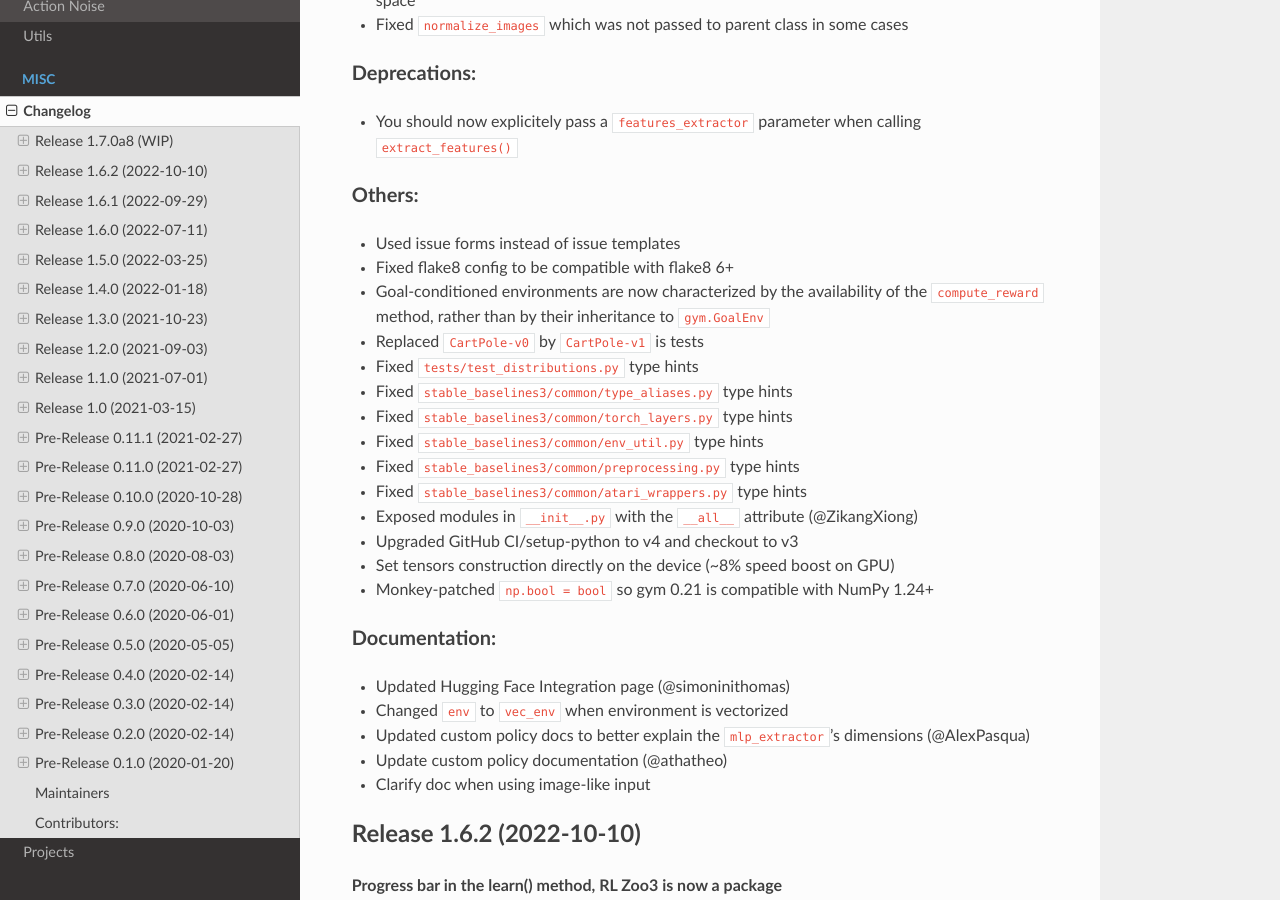
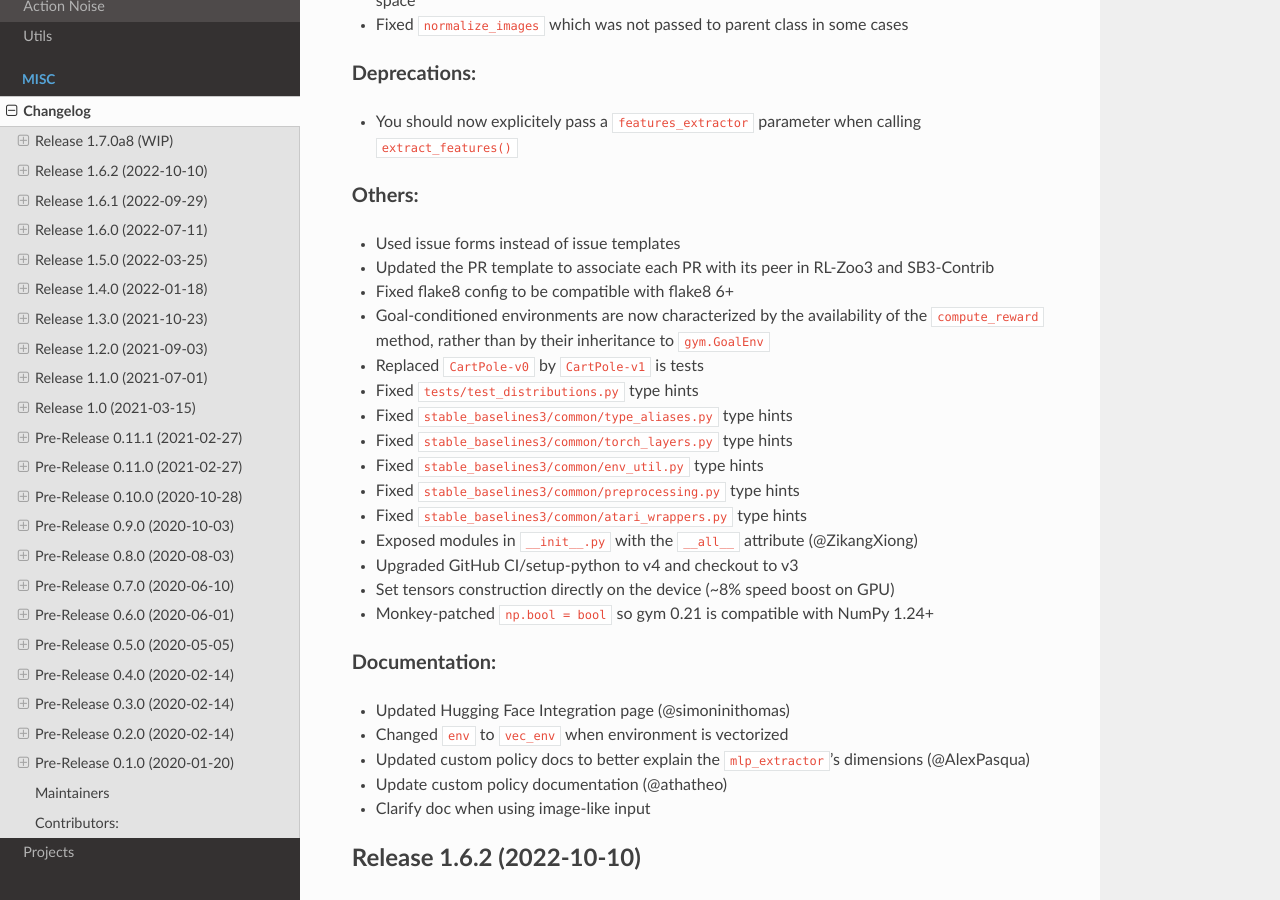
Before and after one commit to DLR-RM/stable-baselines3, a Sphinx documentation site: the page built from docs/misc/changelog.rst, in a window 1280 px wide and 900 px high, scrolled down 1027 px. Built offline with Sphinx 7.4.7 and the Read the Docs theme 2.0.0, drawn with Linux system fonts in a browser that asks for light colours; pages that are not in the unit, such as notebooks, are missing from menus.

Commit message:
Update PR template (#1225)
Co-authored-by: Antonin RAFFIN <antonin.raffin@ensta.org>

```diff
--- a/docs/misc/changelog.rst
+++ b/docs/misc/changelog.rst
@@ -46,6 +46,7 @@ Deprecations:
 Others:
 ^^^^^^^
 - Used issue forms instead of issue templates
+- Updated the PR template to associate each PR with its peer in RL-Zoo3 and SB3-Contrib
 - Fixed flake8 config to be compatible with flake8 6+
 - Goal-conditioned environments are now characterized by the availability of the ``compute_reward`` method, rather than by their inheritance to ``gym.GoalEnv``
 - Replaced ``CartPole-v0`` by ``CartPole-v1`` is tests
```
Also changed, not shown: .github/PULL_REQUEST_TEMPLATE.md.
